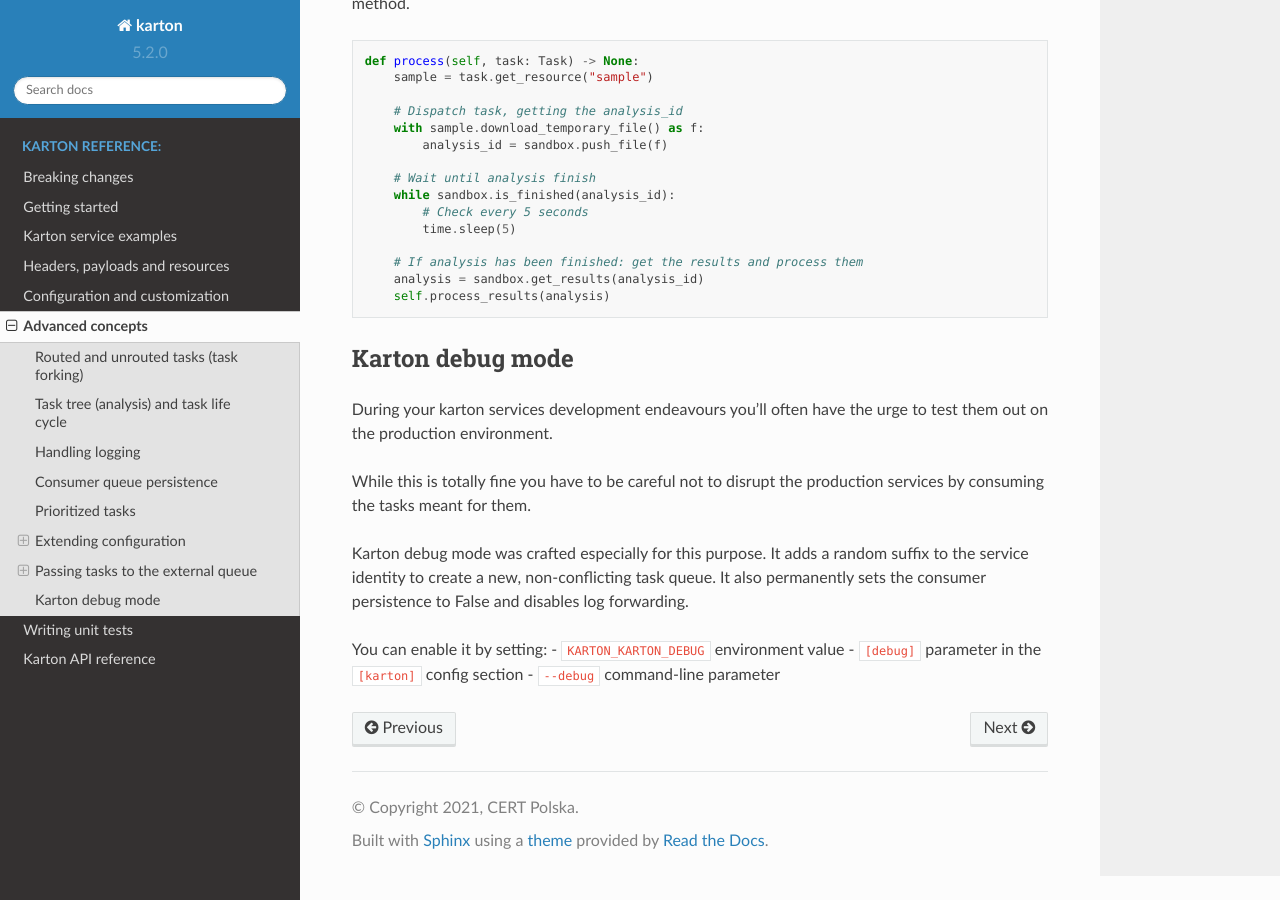
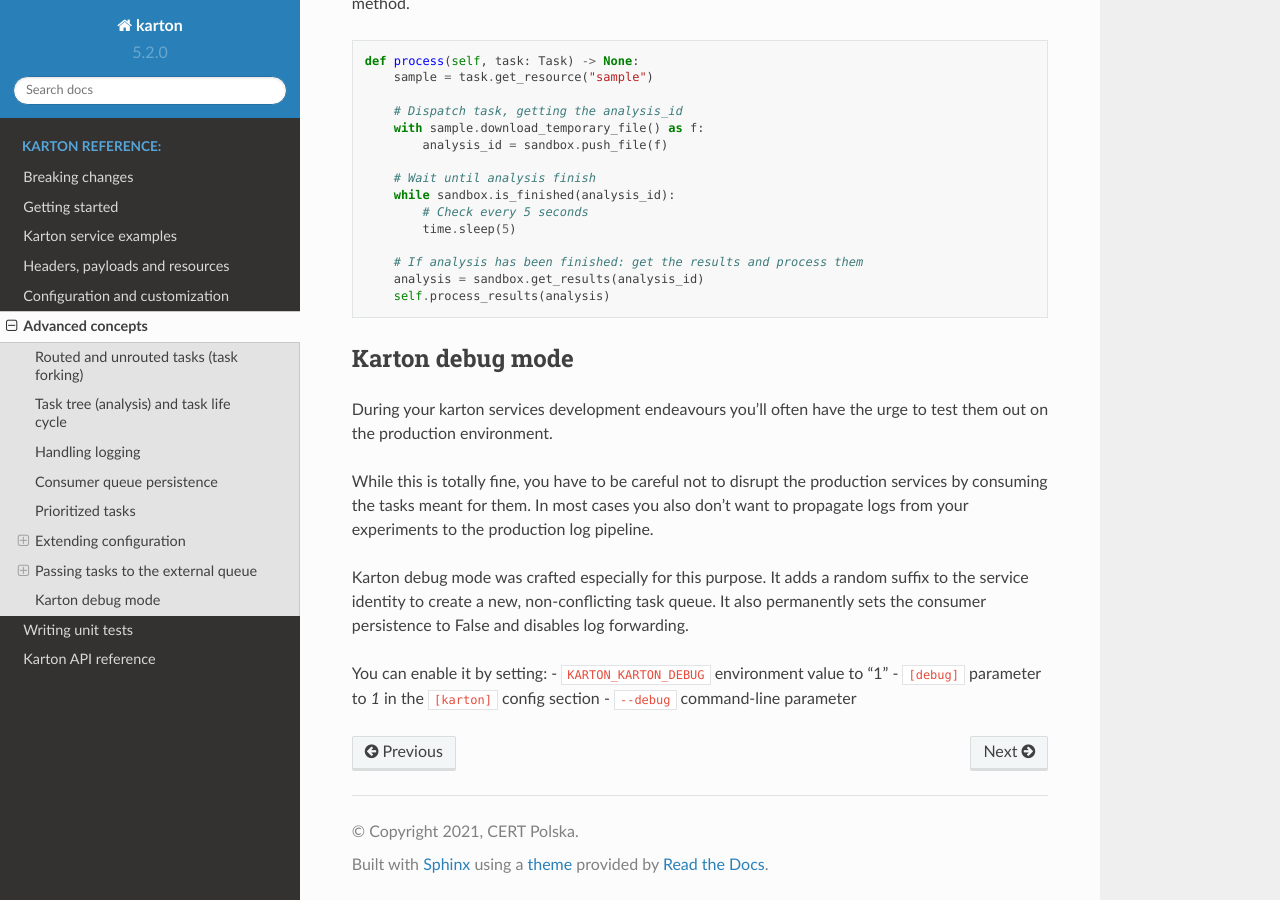
Before and after one commit to CERT-Polska/karton, a Sphinx documentation site: the page built from docs/advanced_concepts.rst, in a window 1280 px wide and 900 px high, scrolled down 6847 px. Built offline with Sphinx 7.4.7 and the Read the Docs theme 2.0.0, drawn with Linux system fonts in a browser that asks for light colours.

Commit message:
Apply suggestions from code review
Co-authored-by: Jarosław Jedynak <msm2e4d534d@gmail.com>

```diff
--- a/docs/advanced_concepts.rst
+++ b/docs/advanced_concepts.rst
@@ -237,12 +237,12 @@
 
 During your karton services development endeavours you'll often have the urge to test them out on the production environment.
 
-While this is totally fine you have to be careful not to disrupt the production services by consuming the tasks meant for them.
+While this is totally fine, you have to be careful not to disrupt the production services by consuming the tasks meant for them. In most cases you also don't want to propagate logs from your experiments to the production log pipeline.
 
 Karton debug mode was crafted especially for this purpose. It adds a random suffix to the service identity to create a new, non-conflicting task queue.
 It also permanently sets the consumer persistence to False and disables log forwarding.
 
 You can enable it by setting:
-- :code:`KARTON_KARTON_DEBUG` environment value
-- :code:`[debug]` parameter in the :code:`[karton]` config section
+- :code:`KARTON_KARTON_DEBUG` environment value to "1"
+- :code:`[debug]` parameter to `1` in the :code:`[karton]` config section
 - :code:`--debug` command-line parameter
```
